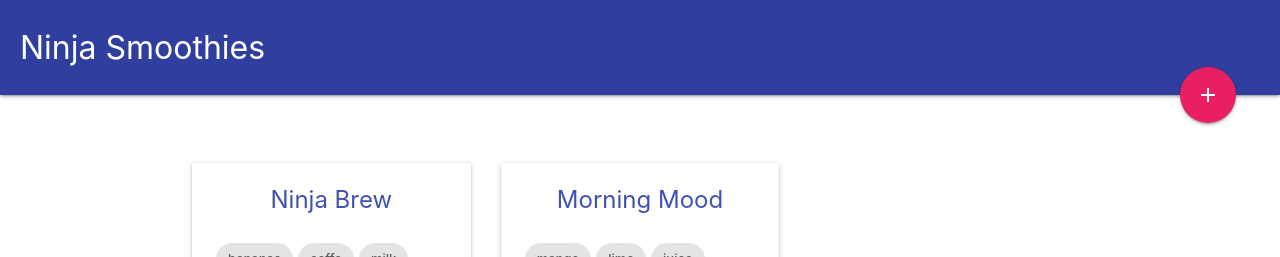
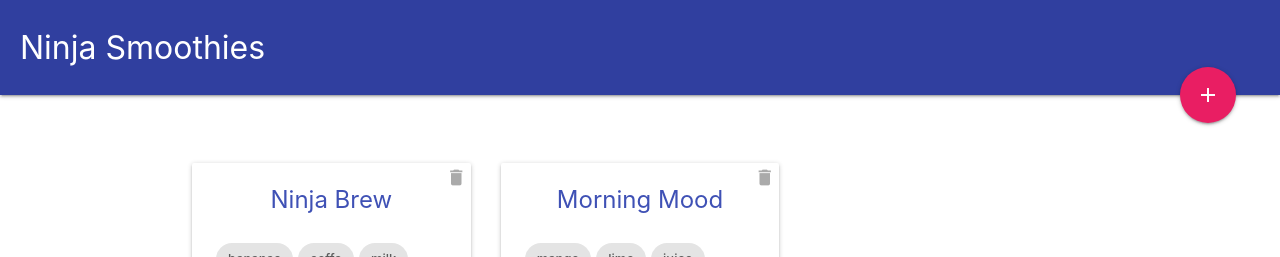
Before and after one commit to Djarid/netninja, a Vue app in the folder vue+firebase/ninja-smoothies/: page / in a window 1280 px wide. Shown: the top 257 px of the page. Built offline with nearby package versions, Linux system fonts and the light colour scheme.

Commit message:
lesson 41 - Deleting (local) data

```diff
--- a/vue+firebase/ninja-smoothies/src/views/Index.vue
+++ b/vue+firebase/ninja-smoothies/src/views/Index.vue
@@ -2,6 +2,7 @@
   <div class="index container">
     <div class="card" v-for="smoothie in smoothies" :key="smoothie.id">
       <div class="card-content">
+        <i class="material-icons delete" @click="deleteSmoothie(smoothie.id)">delete</i>
         <h2 class="indigo-text">{{ smoothie.title }}</h2>
         <ul class="ingredients">
           <li v-for="(ing, index) in smoothie.ingredients" :key="index">
@@ -27,6 +28,13 @@ export default {
       ]
     }
   },
+  methods: {
+    deleteSmoothie(id) {
+      this.smoothies = this.smoothies.filter(smoothie => {
+        return smoothie.id != id
+      })
+    }
+  }
 }
 </script>
 
@@ -49,4 +57,12 @@ export default {
 .index .ingredients li {
   display: inline-block;
 }
+.index .delete {
+  position: absolute;
+  top: 4px;
+  right: 4px;
+  cursor: pointer;
+  color: #aaa;
+  font-size: 1.4em;
+}
 </style>
```
